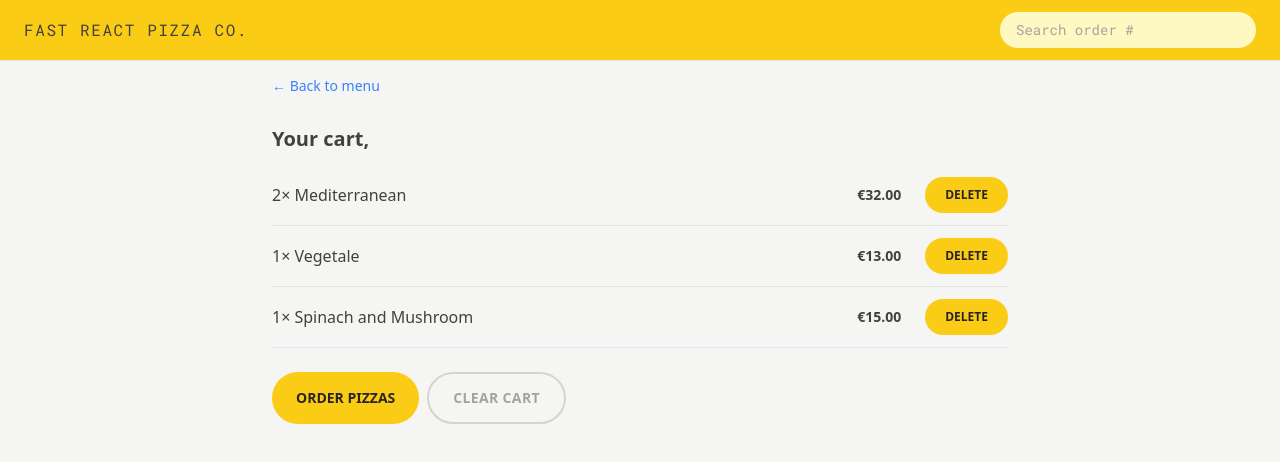
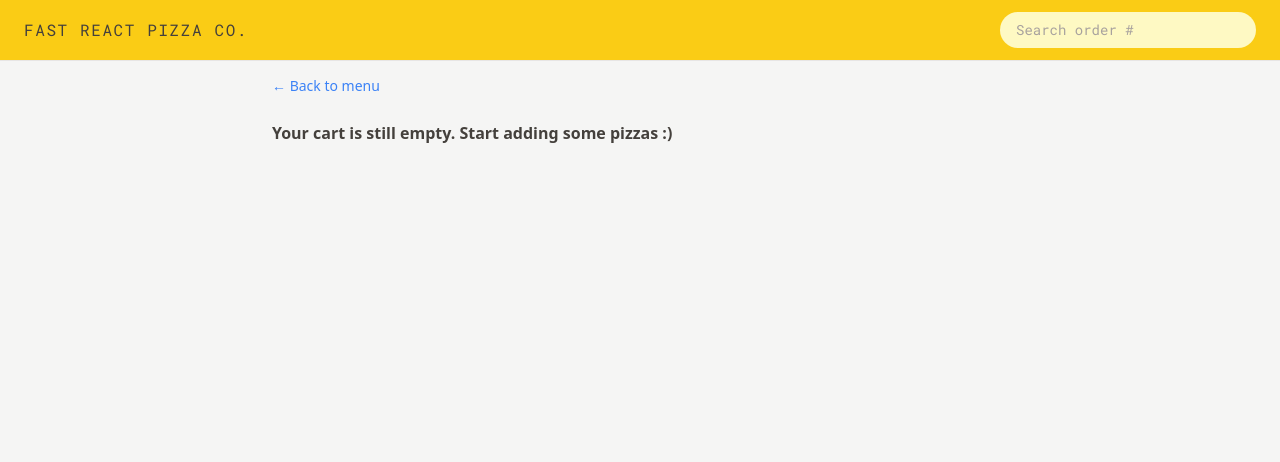
Before and after one commit to NursiNursi/fast-react-pizza, a React (Vite) app: page /cart in a window 1280 px wide. Shown: the top 462 px of the page. Built offline with nearby package versions, Linux system fonts and the light colour scheme.

Commit message:
Building the Cart Page

```diff
--- a/src/features/cart/Cart.jsx
+++ b/src/features/cart/Cart.jsx
@@ -1,7 +1,9 @@
 import LinkButton from "../../ui/LinkButton";
 import Button from "../../ui/Button";
 import CartItem from "./CartItem";
-import { useSelector } from "react-redux";
+import { useDispatch, useSelector } from "react-redux";
+import { clearCart } from "./cartSlice";
+import EmptyCart from "./EmptyCart";
 
 const fakeCart = [
   {
@@ -28,8 +30,13 @@
 ];
 
 function Cart() {
+  const dispatch = useDispatch();
   const username = useSelector((state) => state.user.username);
-  const cart = fakeCart;
+  const cart = useSelector((state) => state.cart.cart);
+
+  const handleClear = () => dispatch(clearCart());
+
+  if (!cart.length) return <EmptyCart />;
 
   return (
     <div className="px-4 py-3">
@@ -52,7 +59,9 @@
         <Button to="/order/new" type="primary">
           Order pizzas
         </Button>
-        <Button type="secondary">Clear cart</Button>
+        <Button type="secondary" onClick={handleClear}>
+          Clear cart
+        </Button>
       </div>
     </div>
   );
--- a/src/features/cart/EmptyCart.jsx
+++ b/src/features/cart/EmptyCart.jsx
@@ -1,11 +1,18 @@
-import { Link } from 'react-router-dom';
+import LinkButton from "../../ui/LinkButton";
 
 function EmptyCart() {
   return (
-    <div>
-      <Link to="/menu">&larr; Back to menu</Link>
+    <div className="px-4 py-3">
+      <LinkButton
+        to="/menu"
+        className="text-sm text-blue-500 hover:text-blue-700"
+      >
+        &larr; Back to menu
+      </LinkButton>
 
-      <p>Your cart is still empty. Start adding some pizzas :)</p>
+      <p className="mt-6 font-semibold">
+        Your cart is still empty. Start adding some pizzas :)
+      </p>
     </div>
   );
 }
--- a/src/features/cart/cartSlice.js
+++ b/src/features/cart/cartSlice.js
@@ -55,6 +55,8 @@
 
 export default cartSlice.reducer;
 
+export const getCart = (state) => state.cart.cart;
+
 export const getTotalCartQuantity = (state) =>
   state.cart.cart.reduce((sum, item) => sum + item.quantity, 0);
 
```
